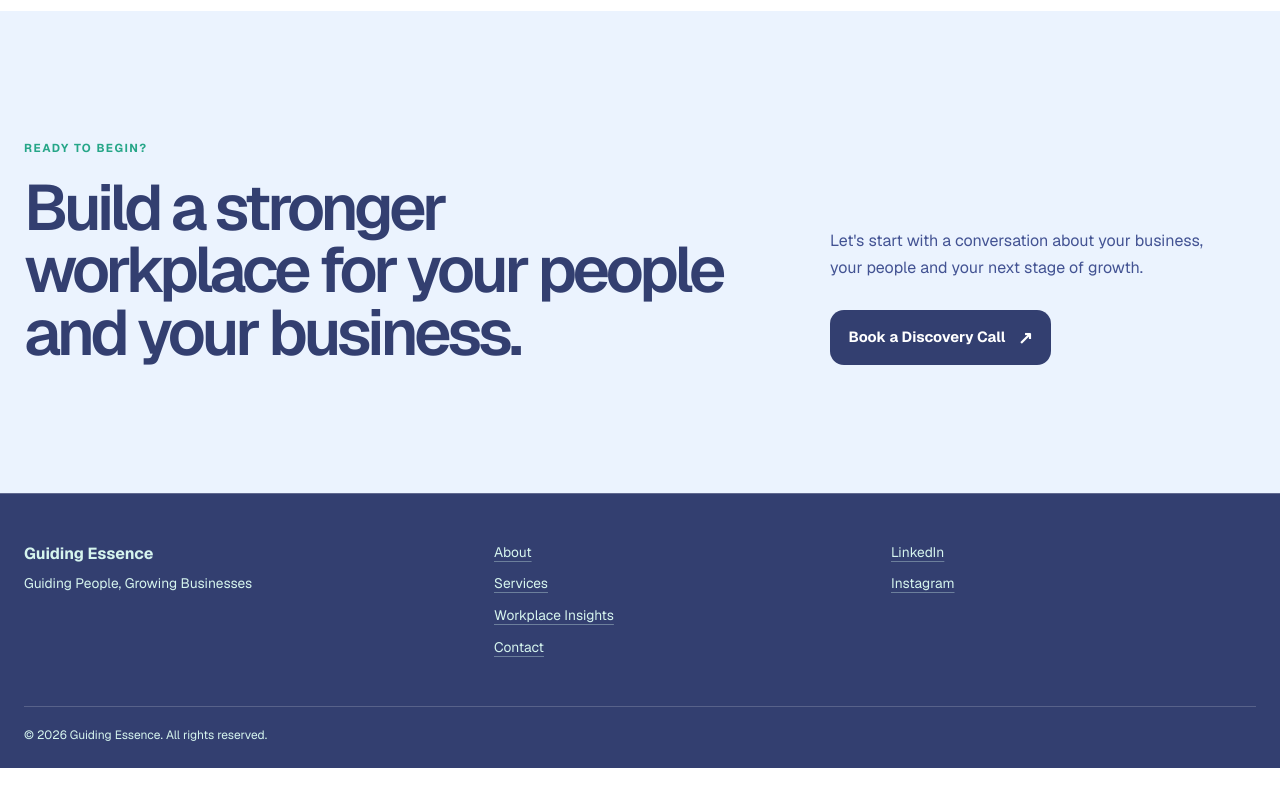
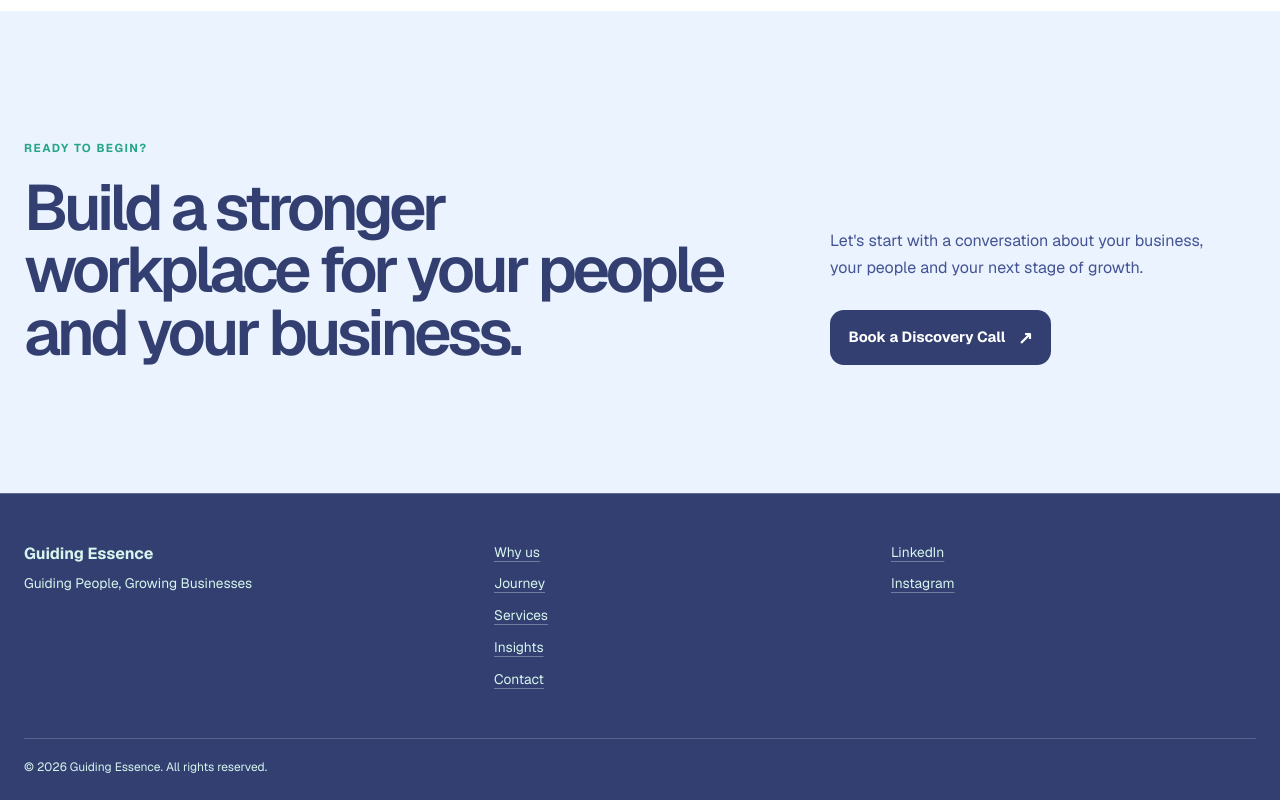
Before and after one commit to YeeSheng6726/guidingessence, a Next.js app: page / in a window 1280 px wide. Shown: the part 6004-6804 px from the top of the page. Before the commit the page ends 6772 px from the top, so only its background shows below. Built offline with nearby package versions, Linux system fonts and the light colour scheme.

Commit message:
Align footer navigation labels

```diff
--- a/app/page.tsx
+++ b/app/page.tsx
@@ -321,7 +321,7 @@ function Closing() {
 }
 
 function Footer() {
-  return <footer><div className="shell footer-content"><div><strong>Guiding Essence</strong><p>Guiding People, Growing Businesses</p></div><div className="footer-links"><a href="#why-us">About</a><a href="#services">Services</a><a href="#insights">Workplace Insights</a><a href="mailto:hello@guidingessence.com">Contact</a></div><div className="footer-links"><a href="https://www.linkedin.com/company/guiding-essence/" target="_blank" rel="noreferrer">LinkedIn</a><a href="https://www.instagram.com/guidingessence.co/" target="_blank" rel="noreferrer">Instagram</a></div></div><div className="shell copyright">© 2026 Guiding Essence. All rights reserved.</div></footer>;
+  return <footer><div className="shell footer-content"><div><strong>Guiding Essence</strong><p>Guiding People, Growing Businesses</p></div><div className="footer-links"><a href="#why-us">Why us</a><a href="#journey">Journey</a><a href="#services">Services</a><a href="#insights">Insights</a><a href="mailto:hello@guidingessence.com">Contact</a></div><div className="footer-links"><a href="https://www.linkedin.com/company/guiding-essence/" target="_blank" rel="noreferrer">LinkedIn</a><a href="https://www.instagram.com/guidingessence.co/" target="_blank" rel="noreferrer">Instagram</a></div></div><div className="shell copyright">© 2026 Guiding Essence. All rights reserved.</div></footer>;
 }
 
 export default function Home() {
```
